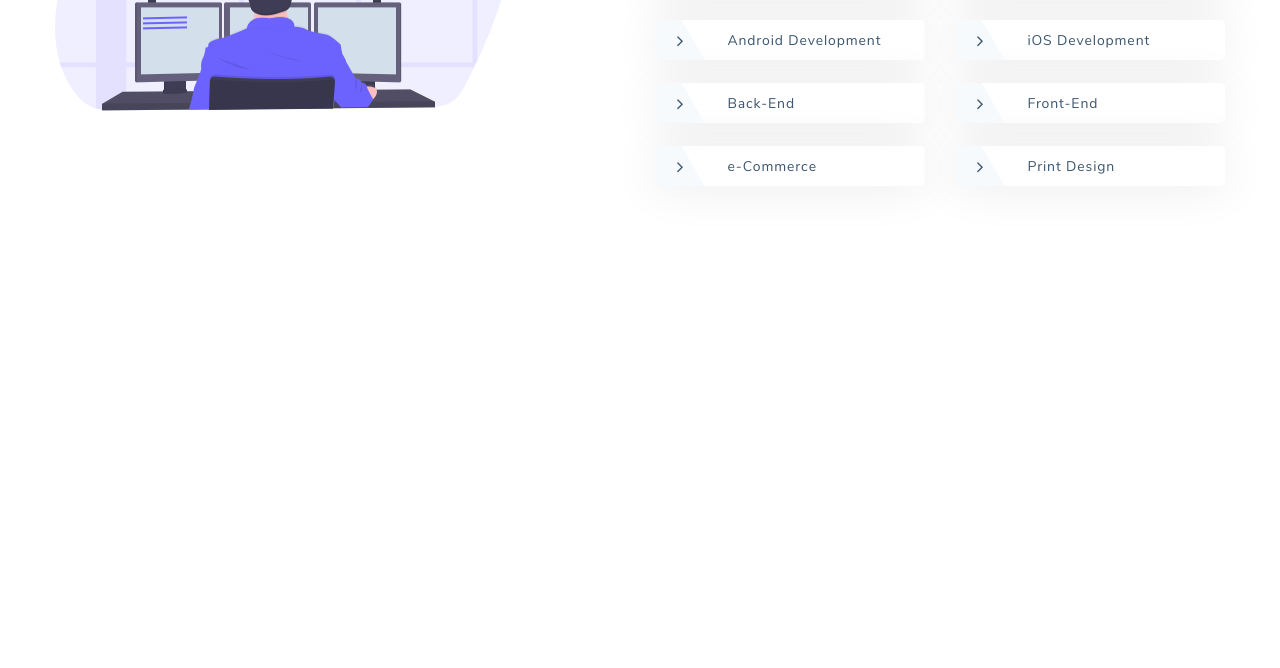
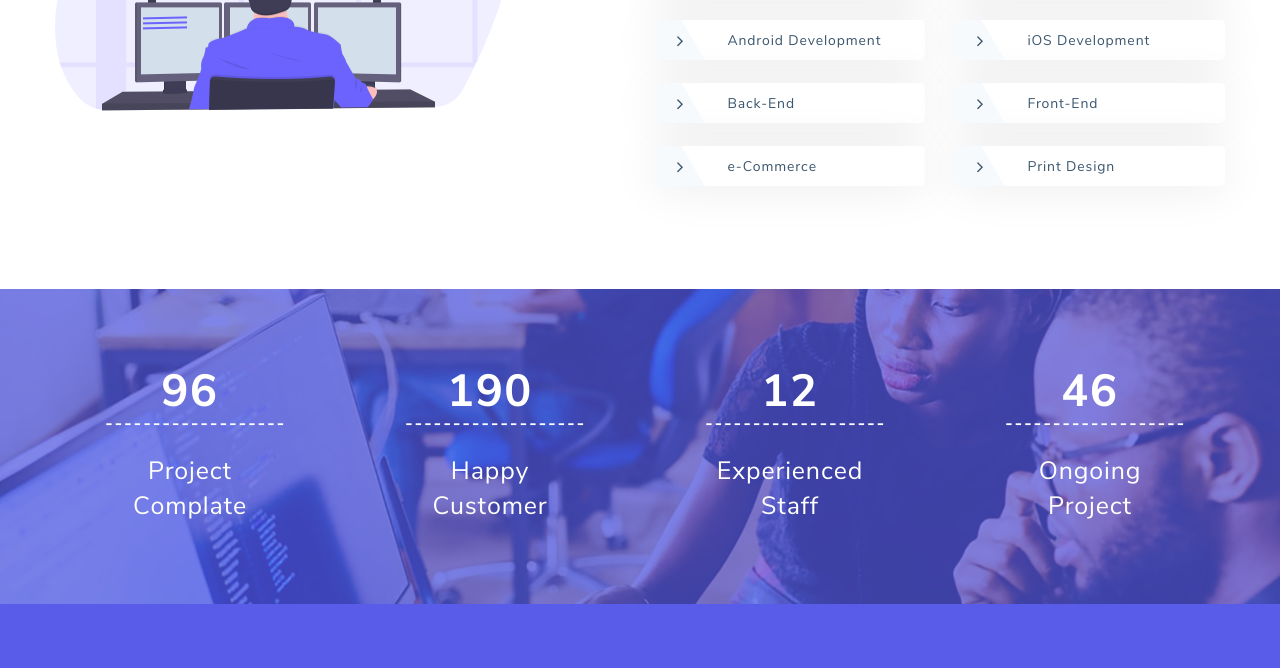
Before and after one commit to samedkhan/Jirono-Samed, a plain HTML site: page index.html in a window 1280 px wide. Shown: the part 2198-2866 px from the top of the page. Before the commit the page ends 2487 px from the top, so only its background shows below. Drawn offline with Linux system fonts and the light colour scheme.

Commit message:
HOME sehifesinde PARALLAX hissesi HAZIRdir (JS terefi islenmelidir)

```diff
--- a/assets/css/scss/components/_index.scss
+++ b/assets/css/scss/components/_index.scss
@@ -7,3 +7,4 @@
 @import './section-header';
 @import './social-panel';
 @import './team-item';
+@import './parallax';
--- /dev/null
+++ b/assets/css/scss/components/_parallax.scss
@@ -0,0 +1,55 @@
+#parallax{
+    min-height: 315px;
+    overflow: hidden;
+    position:relative;
+    background-image: url(../img/parallax.jpg);
+    background-attachment: fixed;
+    background-position: center;
+    background-repeat: no-repeat;
+    background-size: cover;
+    &::before{
+        content: '';
+        position: absolute;
+        width: 100%;
+        height: 100%;
+        opacity: .70;
+        background: $c-blue;
+        top: 0%;
+        left: 0%;
+    }
+    .content-count{
+        align-self: center;
+        color:$c-white;
+        text-align: center;
+        transition: $t-regular;
+        &:hover{
+            transform: translateY(-25px);
+            transition: $t-regular;
+        }
+        strong{
+            font-size:45px;
+            font-weight: 700;
+            letter-spacing: 1.72px;
+            margin-bottom: 40px;
+            position: relative;
+            transition: $t-regular;
+            display:block;
+            margin-top: 80px;
+            &::after{
+                content: '-------------------';
+                position: absolute;
+                top: 45px;
+                left: 50px;
+                font-size: 18px;
+            }
+        }
+        span{
+            display: block;
+            color: #fff;
+            font-weight: 400;
+            font-size: 25px;
+            line-height: 35px;
+            letter-spacing: 0.86px;
+        }
+    }
+}
--- a/assets/css/scss/layouts/_footer.scss
+++ b/assets/css/scss/layouts/_footer.scss
@@ -1,8 +1,11 @@
 #footer{
+
  background-color: $c-blue;
     padding-top: 70px;
     color: $c-white;
     font-family: $f-regular;
+    .row{
+        display: block;
         .item-header{
             margin: $mb-30;
             h5{
@@ -58,3 +61,4 @@
             margin-top: 40px;
         }
         }
+    }
--- a/index.html
+++ b/index.html
@@ -321,11 +321,48 @@
                 </div>
         </section>
 
-
+        <section id="parallax">
+            <div class="container">
+                <div class="row">
+                    <div class="col-lg-3">
+                        <div class="content-count">
+                            <strong>96</strong>
+                            <span>Project
+                            <br>
+                            Complate</span>
+                        </div>
+                    </div>
+                    <div class="col-lg-3">
+                            <div class="content-count">
+                                <strong>190</strong>
+                                <span>Happy
+                                    <br>
+                                    Customer</span>
+                            </div>
+                    </div>
+                    <div class="col-lg-3">
+                            <div class="content-count">
+                                    <strong>12</strong>
+                                    <span>Experienced
+                                    <br>
+                                    Staff</span>
+                                </div>
+                    </div>
+                    <div class="col-lg-3">
+                            <div class="content-count">
+                                    <strong>46</strong>
+                                    <span>Ongoing
+                                    <br>
+                                    Project</span>
+                                </div>
+                    </div>
+                </div>
+            </div>
+        </section>
     </main>
 
 
-    <!-- <footer>
+    <footer>
         <section id="footer">
             <div class="container">
                 <div class="row">
@@ -397,6 +434,7 @@
                 </div>
             </div>
         </section>
-    </footer> -->
+    </footer>
+    <script src="./assets/script/main.js"></script>
 </body>
 </html>
```
Also changed, not shown: assets/css/main.css, assets/script/main.js (added), 1 other file. Lines whose indentation alone changed are shown as unchanged.
